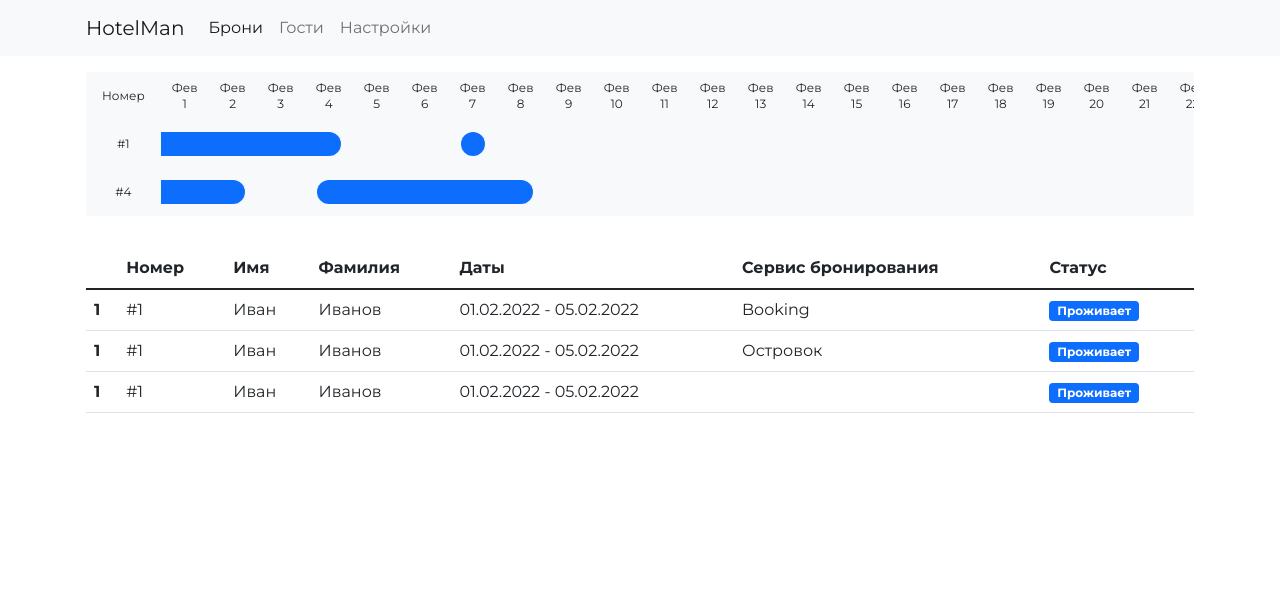
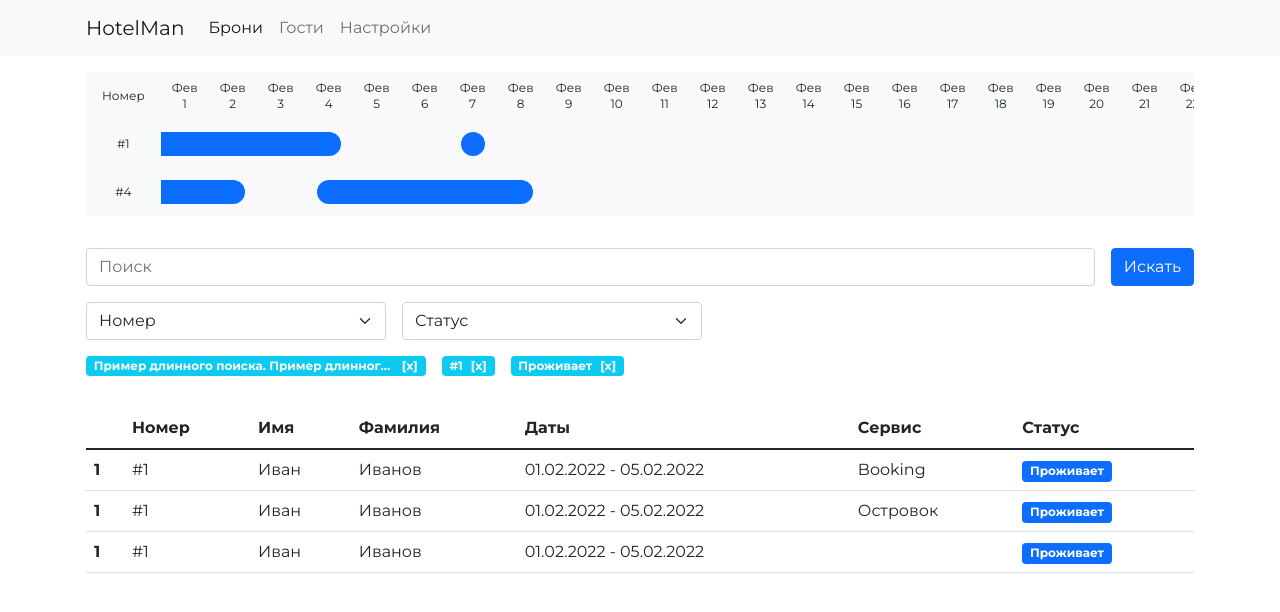
Before and after one commit to vipho/hotel-client, a Vue app: page /books in a window 1280 px wide. Shown: the top 612 px of the page. Built offline with nearby package versions, Linux system fonts and the light colour scheme.

Commit message:
Add Search

```diff
--- a/src/components/Header.vue
+++ b/src/components/Header.vue
@@ -8,13 +8,13 @@
       <div class="collapse navbar-collapse" id="navbarNav">
         <ul class="navbar-nav">
           <li class="nav-item">
-            <router-link active-class="active" class="nav-link" :to="{name: 'Books'}">{{$t('books-page')}}</router-link>
+            <router-link active-class="active" class="nav-link" :to="{name: 'Books'}">{{$t('booksPage')}}</router-link>
           </li>
           <li class="nav-item">
-            <router-link active-class="active" class="nav-link" :to="{name: 'Guests'}">{{$t('guests-page')}}</router-link>
+            <router-link active-class="active" class="nav-link" :to="{name: 'Guests'}">{{$t('guestsPage')}}</router-link>
           </li>
           <li class="nav-item">
-            <a class="nav-link" href="#">{{$t('settings-page')}}</a>
+            <a class="nav-link" href="#">{{$t('settingsPage')}}</a>
           </li>
         </ul>
       </div>
--- a/src/components/Search.vue
+++ b/src/components/Search.vue
@@ -1,5 +1,26 @@
 <template>
-
+  <form @submit.prevent="" class="d-flex">
+    <input type="text" class="form-control" :placeholder="$t('search')">
+    <button type="submit" class="btn btn-primary ms-3">{{ $t('toSearch') }}</button>
+  </form>
+  <div class="pt-3 d-flex">
+    <select class="form-select _select">
+      <option selected>{{ $t('room') }}</option>
+      <option value="1">#1</option>
+      <option value="2">#2</option>
+      <option value="3">#3</option>
+      <option value="3">#4</option>
+    </select>
+    <select class="form-select ms-3 _select">
+      <option selected>{{ $t('status') }}</option>
+      <option value="1">{{ $t('statusLiving') }}</option>
+    </select>
+  </div>
+  <div class="pt-3 d-flex _applied">
+    <span class="badge bg-info _badge"><span class="_info">Пример длинного поиска. Пример длинного поиска</span><span class="_close">[x]</span></span>
+    <span class="badge bg-info _badge"><span class="_info">#1</span><span class="_close">[x]</span></span>
+    <span class="badge bg-info _badge"><span class="_info">{{$t('statusLiving')}}</span><span class="_close">[x]</span></span>
+  </div>
 </template>
 
 <script lang="ts">
@@ -18,4 +39,44 @@ export default defineComponent({
 
 <style scoped lang="scss">
 @import "~@/style/utils";
+
+._select {
+  width: 300px;
+}
+
+._applied {
+
+  ._badge:not(:first-child) {
+    margin-left: 1rem;
+
+    ._close {
+      margin-left: .5rem;
+
+      &:hover {
+        text-decoration: underline;
+      }
+    }
+  }
+
+  ._badge {
+    display: flex;
+
+    ._info {
+      max-width: 300px;
+      overflow: hidden;
+      text-overflow: ellipsis;
+      white-space: nowrap;
+      display: block;
+    }
+
+    ._close {
+      margin-left: .5rem;
+      cursor: default;
+
+      &:hover {
+        text-decoration: underline;
+      }
+    }
+  }
+}
 </style>
--- a/src/router/index.ts
+++ b/src/router/index.ts
@@ -11,7 +11,7 @@ const routes: Array<RouteRecordRaw> = [
     name: 'Home',
     component: Home,
     meta: {
-      title: t('home-page'),
+      title: t('homePage'),
     },
   },
   {
@@ -19,7 +19,7 @@ const routes: Array<RouteRecordRaw> = [
     name: 'Books',
     component: Books,
     meta: {
-      title: t('books-page'),
+      title: t('booksPage'),
     },
   },
   {
@@ -27,7 +27,7 @@ const routes: Array<RouteRecordRaw> = [
     name: 'Guests',
     component: Guests,
     meta: {
-      title: t('guests-page'),
+      title: t('guestsPage'),
     },
   },
 ]
--- a/src/utils/locale/index.ts
+++ b/src/utils/locale/index.ts
@@ -23,22 +23,26 @@ i18next.init({
             translation: {
                 'hello': 'Hello world!',
                 'project': 'HotelMan',
-                'home-page': 'Главная',
-                'guests-page': 'Гости',
-                'books-page': 'Брони',
-                'settings-page': 'Настройки',
+                'homePage': 'Главная',
+                'guestsPage': 'Гости',
+                'booksPage': 'Брони',
+                'settingsPage': 'Настройки',
                 'months': ['Янв', 'Фев', 'Мар', 'Апр', 'Май', 'Июн', 'Июл', 'Авг', 'Сен', 'Окт', 'Ноя', 'Дек'],
                 'room': 'Номер',
                 'timeline': 'Таймлайн',
-                'first-name': 'Имя',
-                'last-name': 'Фамилия',
+                'firstName': 'Имя',
+                'lastName': 'Фамилия',
                 'status': 'Статус',
-                'status-living': 'Проживает',
-                'booking-service': 'Сервис бронирования',
+                'statusLiving': 'Проживает',
+                'bookingService': 'Сервис',
                 'dates': 'Даты',
-                'user-nickname': 'Никнейм',
-                'user-password': 'Пароль',
-                'sign-in': 'Войти',
+                'userNickname': 'Никнейм',
+                'userNicknamePlaceholder': 'mynick',
+                'userPassword': 'Пароль',
+                'userPasswordPlaceholder': '• • •',
+                'signIn': 'Войти',
+                'toSearch': 'Искать',
+                'search': 'Поиск',
             }
         },
     }
--- a/src/views/Books/Books.vue
+++ b/src/views/Books/Books.vue
@@ -2,6 +2,9 @@
   <WrapperAuth>
     <div class="container py-3">
       <Timeline :rooms="rooms"></Timeline>
+    </div>
+    <div class="container py-3">
+      <Search></Search>
     </div>
     <div class="container py-3">
       <div class="overflow-auto">
@@ -10,10 +13,10 @@
           <tr>
             <th scope="col"></th>
             <th scope="col">{{$t('room')}}</th>
-            <th scope="col">{{$t('first-name')}}</th>
-            <th scope="col">{{$t('last-name')}}</th>
+            <th scope="col">{{$t('firstName')}}</th>
+            <th scope="col">{{$t('lastName')}}</th>
             <th scope="col">{{$t('dates')}}</th>
-            <th scope="col">{{$t('booking-service')}}</th>
+            <th scope="col">{{$t('bookingService')}}</th>
             <th scope="col">{{$t('status')}}</th>
           </tr>
           </thead>
@@ -25,7 +28,7 @@
             <td>Иванов</td>
             <td>01.02.2022 - 05.02.2022</td>
             <td>Booking</td>
-            <td><span class="badge bg-primary">{{$t('status-living')}}</span></td>
+            <td><span class="badge bg-primary">{{$t('statusLiving')}}</span></td>
           </tr>
           <tr>
             <th scope="row">1</th>
@@ -34,7 +37,7 @@
             <td>Иванов</td>
             <td>01.02.2022 - 05.02.2022</td>
             <td>Островок</td>
-            <td><span class="badge bg-primary">{{$t('status-living')}}</span></td>
+            <td><span class="badge bg-primary">{{$t('statusLiving')}}</span></td>
           </tr>
           <tr>
             <th scope="row">1</th>
@@ -43,7 +46,7 @@
             <td>Иванов</td>
             <td>01.02.2022 - 05.02.2022</td>
             <td></td>
-            <td><span class="badge bg-primary">{{$t('status-living')}}</span></td>
+            <td><span class="badge bg-primary">{{$t('statusLiving')}}</span></td>
           </tr>
           </tbody>
         </table>
@@ -56,10 +59,12 @@
 import {defineComponent} from 'vue';
 import WrapperAuth from '@/components/WrapperAuth.vue';
 import Timeline from "@/components/Timeline.vue";
+import Search from "@/components/Search.vue";
 
 export default defineComponent({
   name: "Books",
   components: {
+    Search,
     Timeline,
     WrapperAuth,
   },
@@ -100,6 +105,6 @@ export default defineComponent({
 @import "~@/style/utils";
 
 ._table {
-  min-width: 750px;
+  min-width: 1000px;
 }
 </style>
--- a/src/views/Guests/Guests.vue
+++ b/src/views/Guests/Guests.vue
@@ -6,8 +6,8 @@
           <thead>
           <tr>
             <th scope="col"></th>
-            <th scope="col">{{$t('first-name')}}</th>
-            <th scope="col">{{$t('last-name')}}</th>
+            <th scope="col">{{$t('firstName')}}</th>
+            <th scope="col">{{$t('lastName')}}</th>
             <th scope="col">{{$t('room')}}</th>
             <th scope="col">{{$t('status')}}</th>
           </tr>
@@ -18,7 +18,7 @@
             <td>Иван</td>
             <td>Иванов</td>
             <td>#4</td>
-            <td><span class="badge bg-primary">{{$t('status-living')}}</span></td>
+            <td><span class="badge bg-primary">{{$t('statusLiving')}}</span></td>
           </tr>
           <tr>
             <th scope="row">2</th>
--- a/src/views/Home/Home.vue
+++ b/src/views/Home/Home.vue
@@ -4,15 +4,15 @@
       <div class="_form">
         <form @submit.prevent="">
           <div class="mb-4">
-            <label class="form-label">{{ $t("user-nickname") }}</label>
-            <input type="email" class="form-control" placeholder="mynick">
+            <label class="form-label">{{ $t("userNickname") }}</label>
+            <input type="email" class="form-control" :placeholder="$t('userNicknamePlaceholder')">
           </div>
           <div class="mb-4">
-            <label class="form-label">{{ $t("user-password") }}</label>
-            <input type="password" class="form-control" placeholder="• • •">
+            <label class="form-label">{{ $t("userPassword") }}</label>
+            <input type="password" class="form-control" :placeholder="$t('userPasswordPlaceholder')">
           </div>
           <div class="mb-4">
-            <button type="submit" class="btn btn-primary w-100">{{$t("sign-in")}}</button>
+            <button type="submit" class="btn btn-primary w-100">{{$t("signIn")}}</button>
           </div>
           <div class="mb-4">
             <div class="g-recaptcha" :data-sitekey="$config.GOOGLE_RECAPTCHA_KEY"></div>
```
